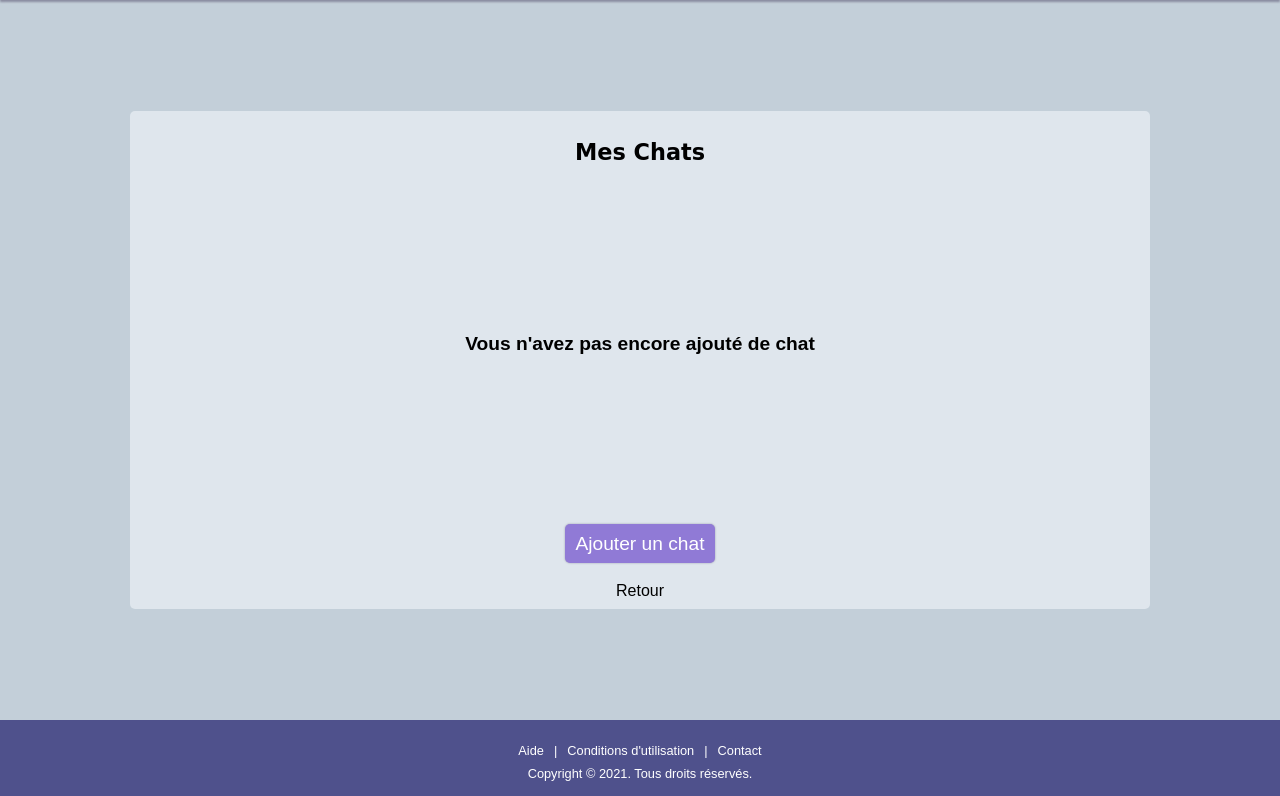
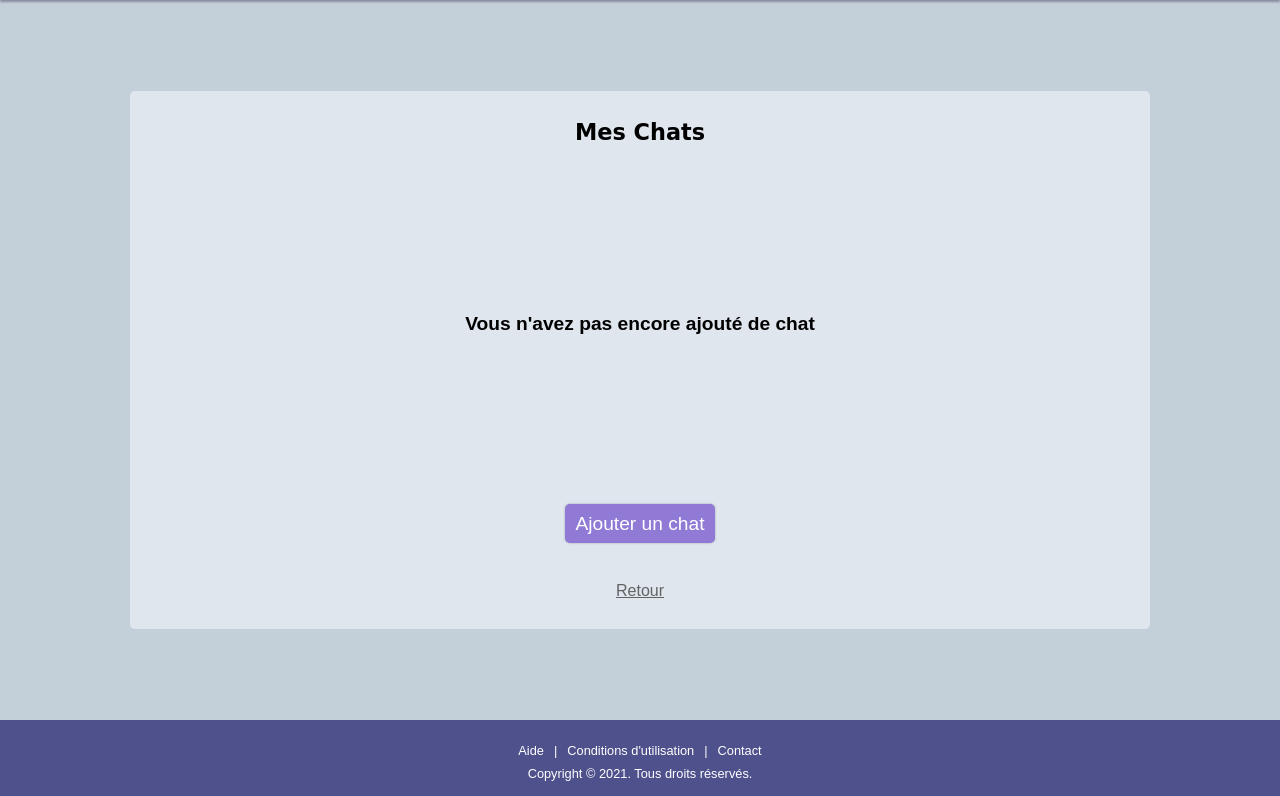
Before and after one commit to AurelieGilet/charnet-de-sante, a Symfony app: template templates/cat-interface/cat_list.html.twig in a window 1280 px wide. Shown: the part 120-916 px from the top of the page. Run offline with Twig, Linux system fonts and the light colour scheme; the template is opened without the code that fills it, so the values that code supplies are empty; some libraries are stand-ins or nearby versions.

Commit message:
some style modifications + clean code

```diff
--- a/assets/cat-cropper.js
+++ b/assets/cat-cropper.js
@@ -9,8 +9,6 @@ let cropper;
 const fileInput = document.getElementById("edit_cat_picture_form_picture");
 const previewPicture = document.getElementById("preview-picture");
 const form = document.getElementById("picture-form");
-
-console.log(catID);
 
 fileInput.addEventListener("change", () => {
   previewFile();
--- a/public/css/cat-interface/cat-detail.css
+++ b/public/css/cat-interface/cat-detail.css
@@ -197,6 +197,10 @@ section {
     white-space: nowrap;
 }
 
+.hidden {
+    display: none;
+}
+
 .return-btn {
     background-color: var(--medium-purple);
     padding: 10px;
@@ -295,7 +299,7 @@ section {
     .cat-info-wrapper {
         flex-direction: row;
         justify-content: space-between;
-        height: 220px;
+        height: 280px;
         margin: 10px 0;
     }
     .card-picture {
--- a/public/css/cat-interface/cat-list.css
+++ b/public/css/cat-interface/cat-list.css
@@ -55,9 +55,10 @@ section p {
 
 .cat {
     width: 120px;
+    height: 220px;
     display: flex;
     flex-direction: column;
-    justify-content: center;
+    justify-content: space-between;
     align-items: center;
     background-color: var(--list-background-color);
     border: 1px solid var(--list-border-color);
@@ -141,6 +142,15 @@ section p {
     margin: 10px;
 }
 
+.return {
+    display: block;
+    text-align: center;
+    text-decoration: underline;
+    cursor: pointer;
+    color: #626364;
+    margin: 20px 0;
+}
+
 
 /***** RESPONSIVE *****/
 
--- a/src/Form/ContactFormType.php
+++ b/src/Form/ContactFormType.php
@@ -57,7 +57,7 @@ class ContactFormType extends AbstractType
             ])
             ->add('send', SubmitType::class, [
                 'label' => "Envoyer"
-            ]);
+            ])
         ;
     }
 }
```
Also changed, not shown: src/Form/EditEmailFormType.php (indentation only), src/Form/EditUsernameFormType.php (indentation only).
